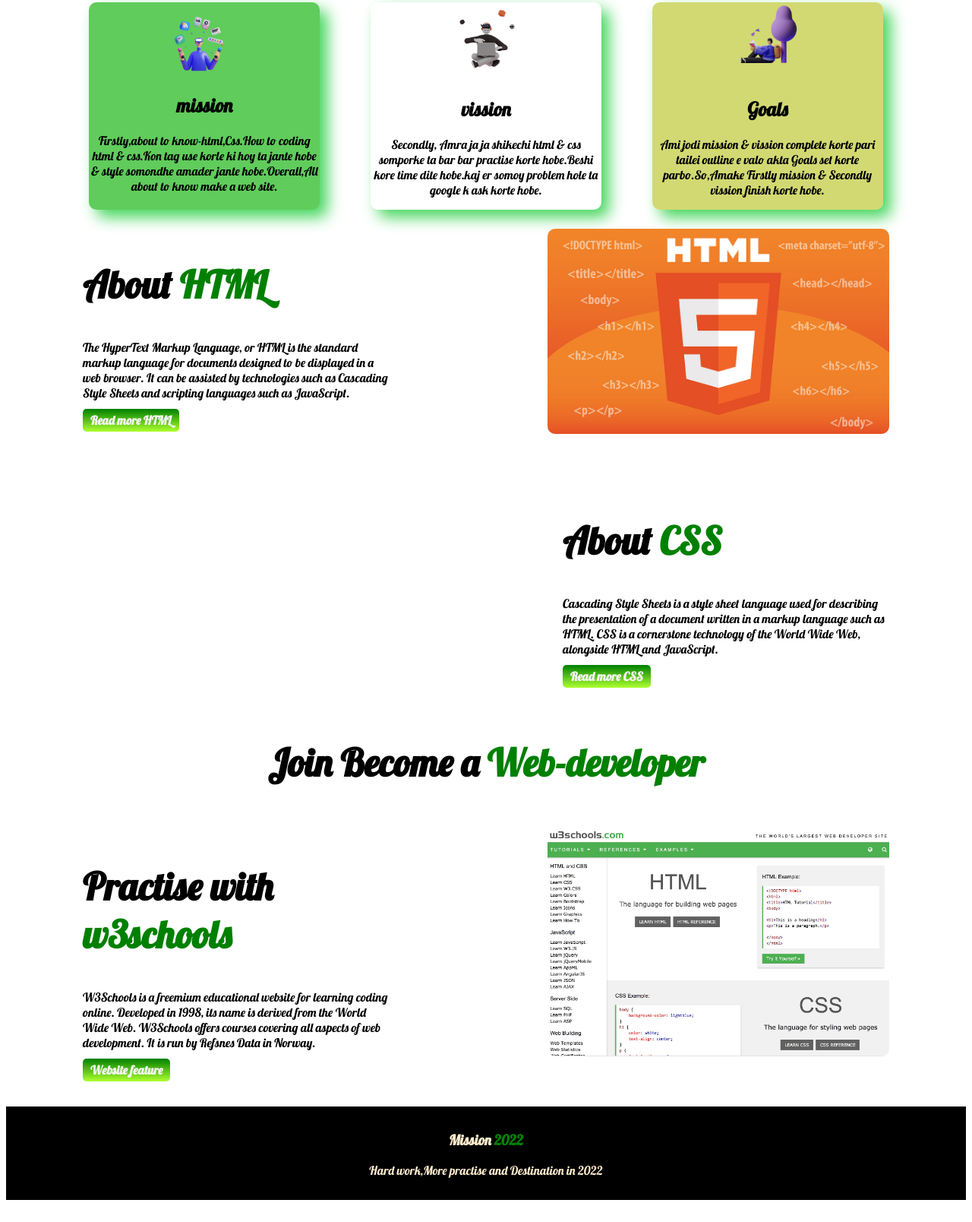
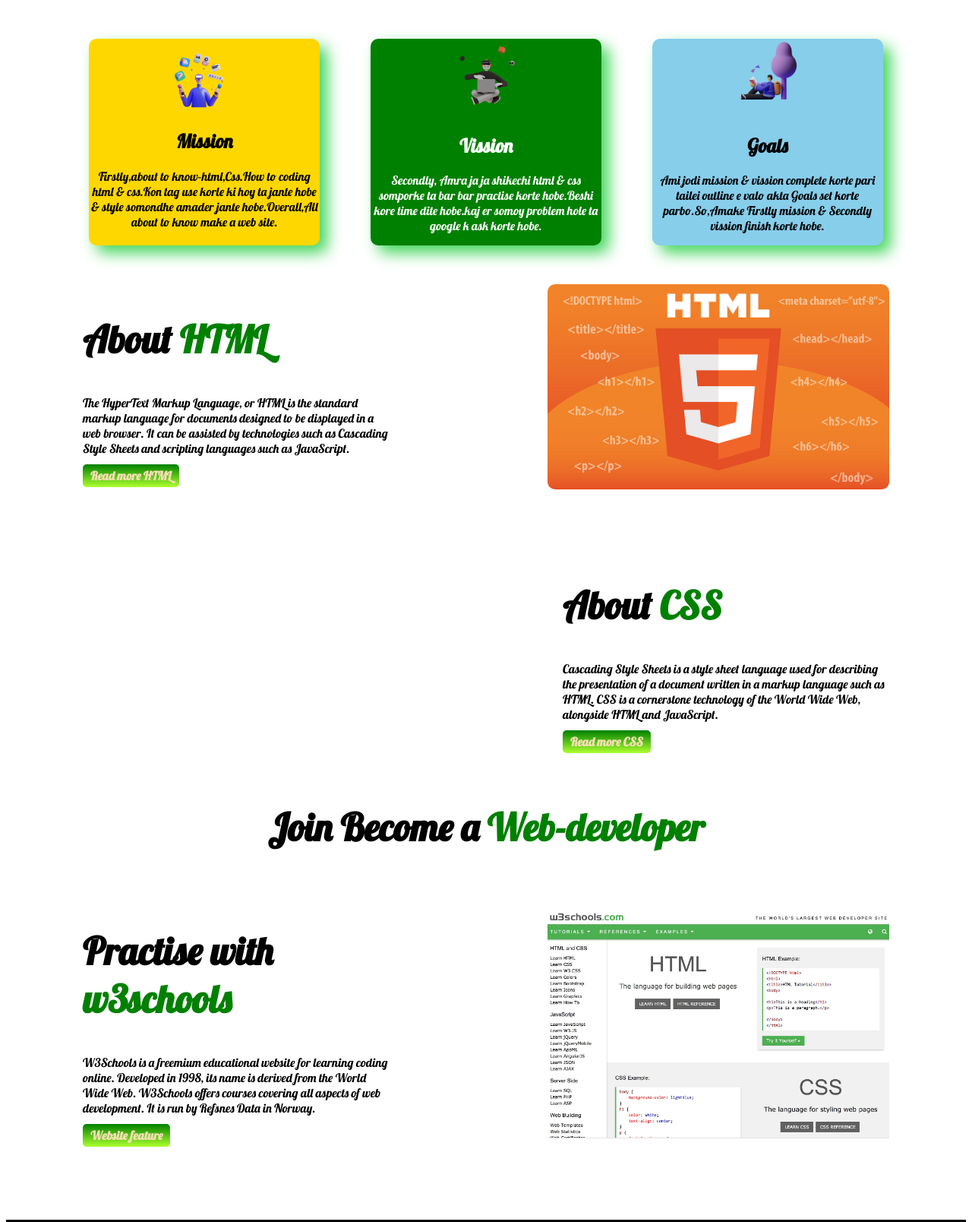
Before and after one commit to partho777/Mission-2022, a plain HTML site: page index.html in a window 1280 px wide. Shown: the part 632-2240 px from the top of the page at 76% size. Before the commit the page ends 2219 px from the top, so only its background shows below. Drawn offline with Linux system fonts and the light colour scheme.

Commit message:
some change

```diff
--- a/index.html
+++ b/index.html
@@ -30,13 +30,13 @@
         <div class="flexible-container">
             <div id="steps-goals" class="mission-goals">
                 <img src="images/illustrators/illustrator-1.png" alt="">
-                <h2>mission</h2>
+                <h2>Mission</h2>
                 <p>Firstly,about to know-html,Css.How to coding html & css.Kon tag use korle ki hoy ta jante hobe & style somondhe amader jante hobe.Overall,All about to know make a web site. </p>
             </div>
             <div id="steps-to-goals" class="mission-goals">
                 <img src="images/illustrators/illustrator-2.png" alt="">
-                <h2>vission</h2>
-                <p>Secondly, Amra ja ja shikechi html & css somporke ta bar bar practise korte hobe.Beshi kore time dite hobe.kaj er somoy problem hole ta google k ask korte hobe.</p>
+                <h2 class="color-change">Vission</h2>
+                <p class="color-change">Secondly, Amra ja ja shikechi html & css somporke ta bar bar practise korte hobe.Beshi kore time dite hobe.kaj er somoy problem hole ta google k ask korte hobe.</p>
             </div>
             <div id="steps-goal-to" class="mission-goals">
                 <img src="images/illustrators/illustrator-3.png" alt="">
@@ -67,12 +67,12 @@
     </section>
     <h1 class="header">Join Become a <span class="blue-color">Web-developer</span></h1>
     <section class="top-bunner flexible-container">
-        <div class="about-html">
+        <div class="about-last">
             <h1>Practise with <span class="blue-color">w3schools</span></h1>
             <p>W3Schools is a freemium educational website for learning coding online. Developed in 1998, its name is derived from the World Wide Web. W3Schools offers courses covering all aspects of web development. It is run by Refsnes Data in Norway.</p>
             <a class="link-button" target="blank" href="https://profile.w3schools.com/log-in?redirect_url=https%3A%2F%2Fmy-learning.w3schools.com">Website feature</a>
         </div>
-        <div class="about-html">
+        <div class="about-last">
             <img src="images/ccs.jpg" alt="">
         </div>
     </section>
@@ -82,10 +82,5 @@
     </footer>
 
 
-
-
-
-
-
 </body>
 </html>
--- a/style.css
+++ b/style.css
@@ -1,8 +1,10 @@
 body{
     font-family: 'Lobster', cursive;
+
 }
 h1{
     font-size: 50px;
+
 }
 h2{
     font-size: 25px;
@@ -10,6 +12,7 @@ h2{
 .flexible-container{
     display: flex;
     margin: 0%;
+    padding-top: 2%;
 
 }
 .blue-color{
@@ -29,7 +32,7 @@ h2{
     text-decoration: none;
     background-image: linear-gradient( green, greenyellow);
     padding: 5px 10px;
-    color: whitesmoke;
+    color: wheat;
     font-weight: 700;
     border-radius: 5px;
 }
@@ -49,13 +52,16 @@ h2{
     width: 100px;
 }
 #steps-goals{
-    background-color: rgb(96, 204, 92);
+    background-color:gold;
 }
 #steps-to-goals{
-    background-color: white;
+    background-color: green;
+}
+.color-change{
+    color: white;
 }
 #steps-goal-to{
-    background-color: rgba(205, 212, 96, 0.884);
+    background-color: skyblue;
 }
 .about-html{
     width: 50%;
@@ -77,10 +83,23 @@ h2{
     padding-left: 8%;
     padding-right: 8%;
     padding-bottom: 3%;
-    padding-top: 2%;
+    padding-top: 1%;
 }
 .header{
     text-align: center;
+}
+.about-last{
+    width: 50%;
+    padding-left: 8%;
+    padding-right: 8%;
+    padding-bottom: 8%;
+
+
+}
+.about-last img{
+    width: 450px;
+    padding-top: 5%;
+
 }
 
 footer{
```
